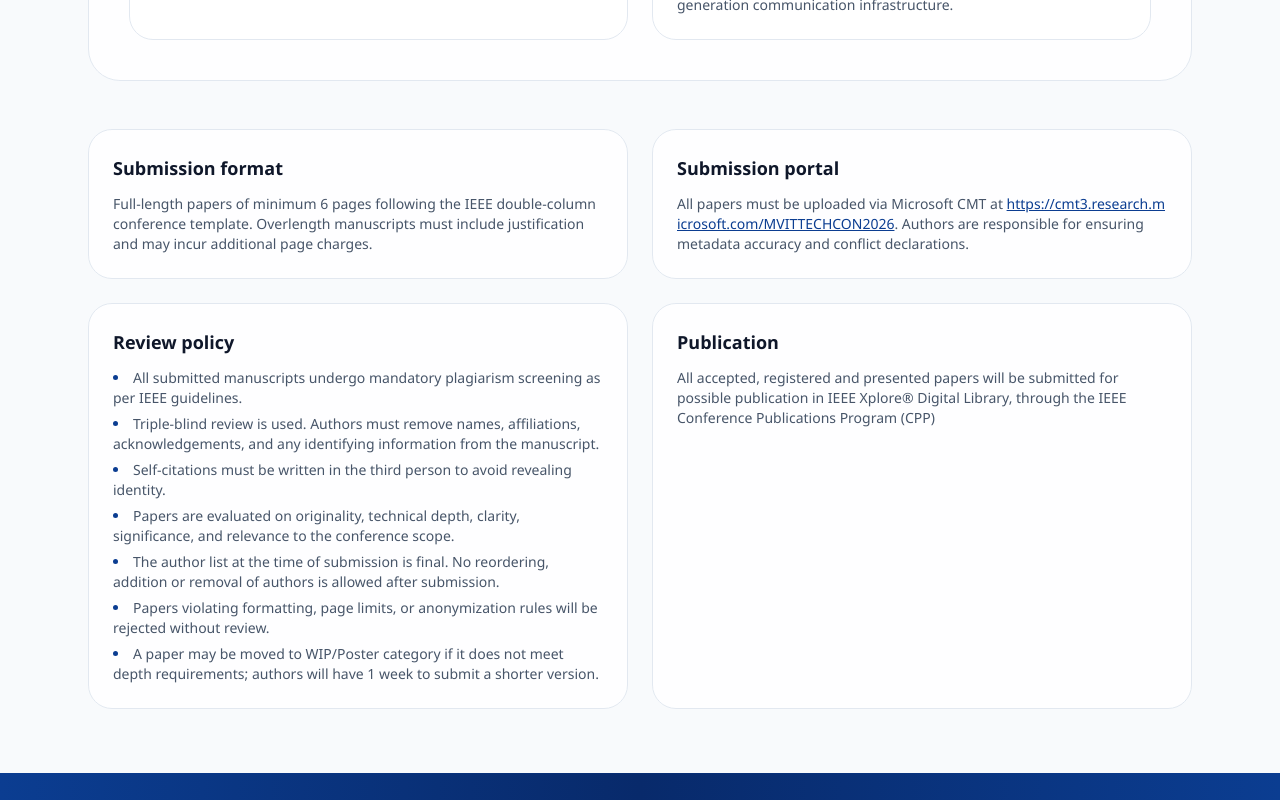
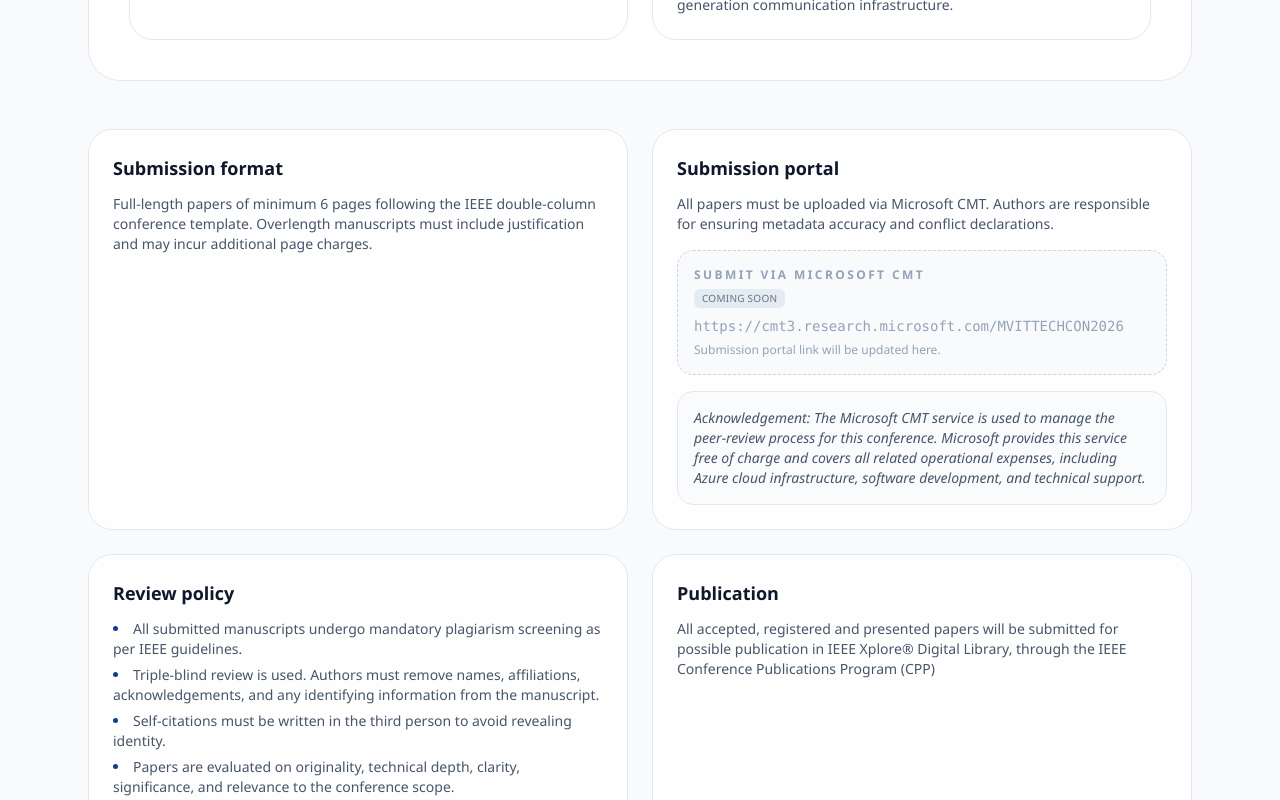
Before and after one commit to kshitiz-12/mvit-techcon, a React (Vite) app: page /paper-submission in a window 1280 px wide. Shown: the part 1360-2160 px from the top of the page. Built offline with nearby package versions, Linux system fonts and the light colour scheme.

Commit message:
submission

```diff
--- a/src/pages/PaperSubmission.tsx
+++ b/src/pages/PaperSubmission.tsx
@@ -52,7 +52,10 @@ const checkpoints = [
   {
     title: 'Submission portal',
     detail:
-      'All papers must be uploaded via Microsoft CMT at https://cmt3.research.microsoft.com/MVITTECHCON2026. Authors are responsible for ensuring metadata accuracy and conflict declarations.',
+      'All papers must be uploaded via Microsoft CMT. Authors are responsible for ensuring metadata accuracy and conflict declarations.',
+    acknowledgement:
+      'Acknowledgement: The Microsoft CMT service is used to manage the peer-review process for this conference. Microsoft provides this service free of charge and covers all related operational expenses, including Azure cloud infrastructure, software development, and technical support.',
+    portalPlaceholder: 'https://cmt3.research.microsoft.com/MVITTECHCON2026',
   },
   {
     title: 'Review policy',
@@ -108,24 +111,26 @@ const PaperSubmission = () => {
                   <li key={point} className="break-words">{point}</li>
                 ))}
               </ul>
+            ) : 'portalPlaceholder' in item && item.portalPlaceholder ? (
+              <div className="mt-2 space-y-3 xs:mt-3 xs:space-y-4">
+                <p className="text-xs leading-relaxed text-slate-600 xs:text-sm">{item.detail}</p>
+                <div className="rounded-xl border border-dashed border-slate-300 bg-slate-50/90 p-3 xs:rounded-2xl xs:p-4">
+                  <p className="text-[10px] font-semibold uppercase tracking-[0.2em] text-slate-400 xs:text-xs">Submit via Microsoft CMT</p>
+                  <span className="mt-1.5 inline-block rounded-md bg-slate-200/80 px-2 py-0.5 text-[10px] font-medium uppercase tracking-wide text-slate-500">
+                    Coming soon
+                  </span>
+                  <p className="mt-2 break-all font-mono text-xs text-slate-400 xs:text-sm">
+                    {item.portalPlaceholder}
+                  </p>
+                  <p className="mt-1.5 text-[10px] text-slate-400 xs:text-xs">Submission portal link will be updated here.</p>
+                </div>
+                <p className="rounded-xl border border-slate-200 bg-slate-50/80 p-3 text-xs italic leading-relaxed text-slate-600 xs:rounded-2xl xs:p-4 xs:text-sm">
+                  {item.acknowledgement}
+                </p>
+              </div>
             ) : (
               <p className="mt-2 text-xs leading-relaxed text-slate-600 break-words xs:mt-3 xs:text-sm">
-                {item.title === 'Submission portal' ? (
-                  <>
-                    All papers must be uploaded via Microsoft CMT at{' '}
-                    <a
-                      href="https://cmt3.research.microsoft.com/MVITTECHCON2026"
-                      target="_blank"
-                      rel="noopener noreferrer"
-                      className="text-smvit-primary underline break-all hover:text-smvit-primaryDark"
-                    >
-                      https://cmt3.research.microsoft.com/MVITTECHCON2026
-                    </a>
-                    . Authors are responsible for ensuring metadata accuracy and conflict declarations.
-                  </>
-                ) : (
-                  item.detail
-                )}
+                {item.detail}
               </p>
             )}
           </div>
```
